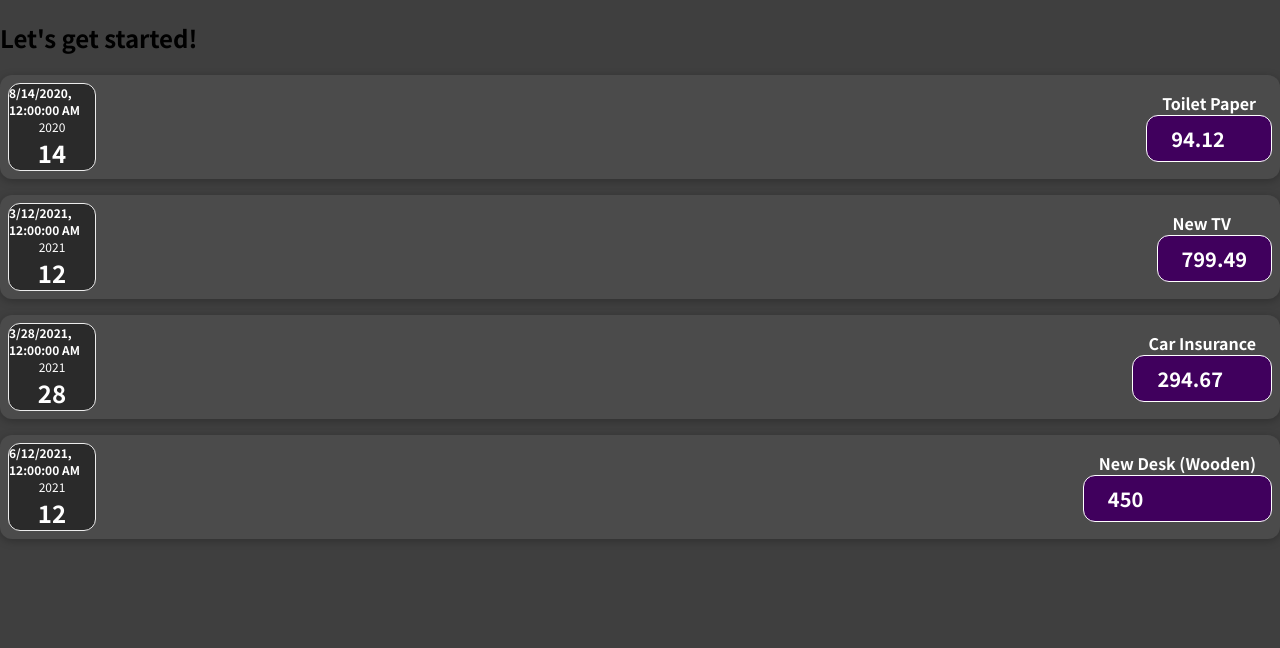
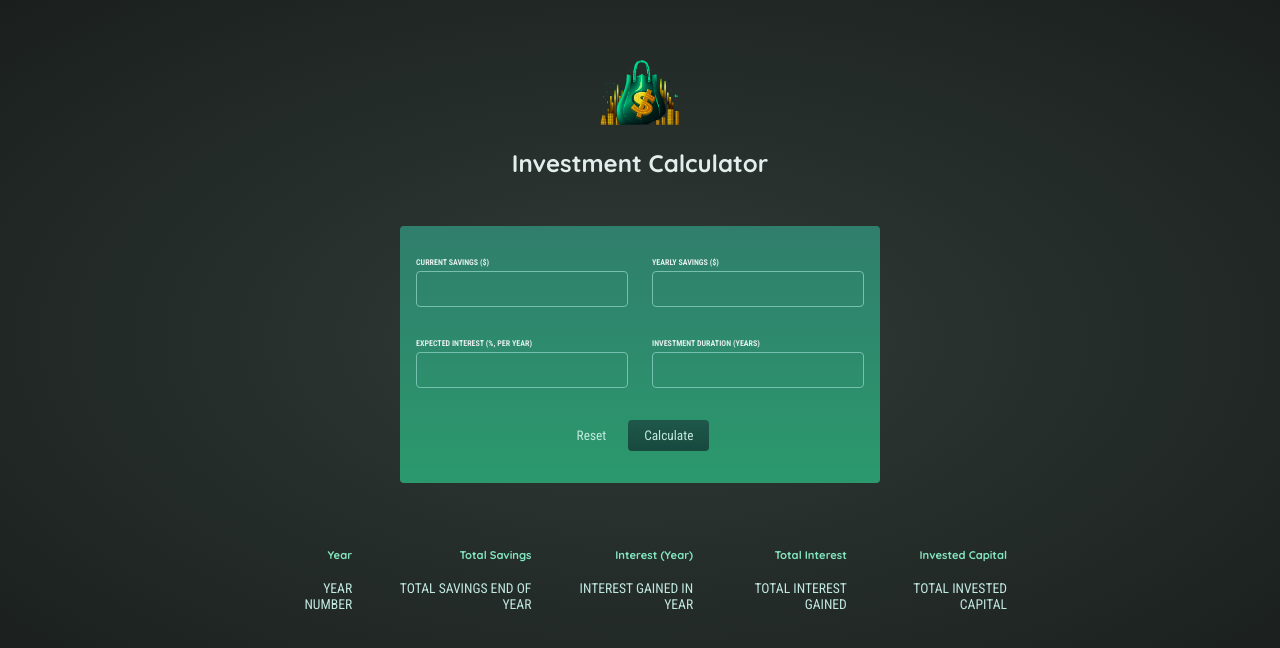
Before and after one commit to anastasia2295/React, a React (Create React App) app: page / in a window 1280 px wide. Shown: the top 648 px of the page. Built offline with nearby package versions, Linux system fonts and the light colour scheme.

Commit message:
Практика проект, разбивка на компоненты,
+добавление прослушивателей

```diff
--- a/src/App.js
+++ b/src/App.js
@@ -1,54 +1,42 @@
-import ExpenseItem from "./components/expenseItem";
+import Header from "./components/Header/Header";
+import ResultTable from "./components/ResultTable/ResultTable";
+import UserInput from "./components/UserInput/UserInput";
 
 function App() {
-  const expenses = [
-    {
-      id: 'e1',
-      title: 'Toilet Paper',
-      amount: 94.12,
-      date: new Date(2020, 7, 14),
-    },
-    { id: 'e2',
-    title: 'New TV',
-    amount: 799.49,
-    date: new Date(2021, 2, 12) },
-    {
-      id: 'e3',
-      title: 'Car Insurance',
-      amount: 294.67,
-      date: new Date(2021, 2, 28),
-    },
-    {
-      id: 'e4',
-      title: 'New Desk (Wooden)',
-      amount: 450,
-      date: new Date(2021, 5, 12),
-    },
-  ];
+  const calculateHandler = (userInput) => {
+    // Should be triggered when form is submitted
+    // You might not directly want to bind it to the submit event on the form though...
+
+    const yearlyData = []; // per-year results
+
+    let currentSavings = +userInput['current-savings']; // feel free to change the shape of this input object!
+    const yearlyContribution = +userInput['yearly-contribution']; // as mentioned: feel free to change the shape...
+    const expectedReturn = +userInput['expected-return'] / 100;
+    const duration = +userInput['duration'];
+
+    // The below code calculates yearly results (total savings, interest etc)
+    for (let i = 0; i < duration; i++) {
+      const yearlyInterest = currentSavings * expectedReturn;
+      currentSavings += yearlyInterest + yearlyContribution;
+      yearlyData.push({
+        // feel free to change the shape of the data pushed to the array!
+        year: i + 1,
+        yearlyInterest: yearlyInterest,
+        savingsEndOfYear: currentSavings,
+        yearlyContribution: yearlyContribution,
+      });
+    }
+
+    // do something with yearlyData ...
+  };
 
   return (
     <div>
-      <h2>Let's get started!</h2>
-      <ExpenseItem
-      title={expenses[0].title}
-      amount={expenses[0].amount}
-      date={expenses[0].date}
-      ></ExpenseItem>
-      <ExpenseItem
-      title={expenses[1].title}
-      amount={expenses[1].amount}
-      date={expenses[1].date}
-      ></ExpenseItem>
-      <ExpenseItem
-      title={expenses[2].title}
-      amount={expenses[2].amount}
-      date={expenses[2].date}
-      ></ExpenseItem>
-      <ExpenseItem
-      title={expenses[3].title}
-      amount={expenses[3].amount}
-      date={expenses[3].date}
-      ></ExpenseItem>
+      <Header/>
+
+      <UserInput/>
+
+      <ResultTable/>
     </div>
   );
 }
--- /dev/null
+++ b/src/components/Header/Header.js
@@ -0,0 +1,11 @@
+import logo from '../../assets/investment-calculator-logo.png';
+
+const Header = () => {
+return (
+    <header className="header">
+        <img src={logo} alt="logo" />
+        <h1>Investment Calculator</h1>
+      </header>
+)
+}
+export default Header
--- /dev/null
+++ b/src/components/ResultTable/ResultTable.js
@@ -0,0 +1,25 @@
+const ResultTable = () => {
+    return (
+        <table className="result">
+        <thead>
+          <tr>
+            <th>Year</th>
+            <th>Total Savings</th>
+            <th>Interest (Year)</th>
+            <th>Total Interest</th>
+            <th>Invested Capital</th>
+          </tr>
+        </thead>
+        <tbody>
+          <tr>
+            <td>YEAR NUMBER</td>
+            <td>TOTAL SAVINGS END OF YEAR</td>
+            <td>INTEREST GAINED IN YEAR</td>
+            <td>TOTAL INTEREST GAINED</td>
+            <td>TOTAL INVESTED CAPITAL</td>
+          </tr>
+        </tbody>
+      </table>
+    )
+}
+export default ResultTable
--- /dev/null
+++ b/src/components/UserInput/UserInput.js
@@ -0,0 +1,64 @@
+const UserInput = () => {
+    const submitHandler = (event) =>{
+        event.preventDefoult()
+    }
+
+    const resetHandler =() =>{
+
+    }
+
+    const inputChangeHandler = (input, value) =>{
+
+    }
+
+
+    return (
+<form onSubmit={submitHandler} className="form">
+        <div className="input-group">
+          <p>
+            <label htmlFor="current-savings">Current Savings ($)</label>
+            <input
+            onChange={(event) =>
+            inputChangeHandler("current-savings", event.target.value)}
+            type="number"
+            id="current-savings" />
+          </p>
+          <p>
+            <label htmlFor="yearly-contribution">Yearly Savings ($)</label>
+            <input
+            onChange={(event) =>
+            inputChangeHandler("yearly-contribution", event.target.value)}
+            type="number"
+            id="yearly-contribution" />
+          </p>
+        </div>
+        <div className="input-group">
+          <p>
+            <label htmlFor="expected-return">
+              Expected Interest (%, per year)
+            </label>
+            <input onChange={(event) =>
+            inputChangeHandler("expected-return", event.target.value)}
+            type="number"
+            id="expected-return" />
+          </p>
+          <p>
+            <label htmlFor="duration">Investment Duration (years)</label>
+            <input onChange={(event) =>
+            inputChangeHandler("duration", event.target.value)}
+            type="number"
+            id="duration" />
+          </p>
+        </div>
+        <p className="actions">
+          <button onClick={resetHandler} type="reset" className="buttonAlt">
+            Reset
+          </button>
+          <button type="submit" className="button">
+          Calculate
+          </button>
+        </p>
+      </form>
+    )
+}
+export default UserInput
--- a/src/index.css
+++ b/src/index.css
@@ -1,14 +1,118 @@
-@import url('https://fonts.googleapis.com/css2?family=Noto+Sans+JP:wght@400;700&display=swap');
+@import url('https://fonts.googleapis.com/css2?family=Quicksand:wght@400;700&family=Roboto+Condensed:wght@400;700&display=swap');
 
 * {
   box-sizing: border-box;
 }
 
-html {
-  font-family: 'Noto Sans JP', sans-serif;
+body {
+  margin: 0;
+  font-family: 'Quicksand', sans-serif;
+  -webkit-font-smoothing: antialiased;
+  -moz-osx-font-smoothing: grayscale;
+  /* background-color: #242a28; */
+  background: radial-gradient(#303b37, #1a1f1d);
+  color: #e1eeeb;
 }
 
-body {
-  margin: 0;
-  background-color: #3f3f3f;
+.header {
+  text-align: center;
+  margin: 3rem auto;
 }
+
+
+.header img {
+  width: 5rem;
+  height: 5rem;
+  object-fit: contain;
+  background-color: transparent;
+}
+
+.header h1 {
+  font-size: 1.5rem;
+}
+
+.form {
+  padding: 1rem;
+  max-width: 30rem;
+  margin: 2rem auto;
+  border-radius: 4px;
+  background: linear-gradient(180deg, #307e6c, #2b996d);
+}
+
+.input-group {
+  display: flex;
+  justify-content: space-evenly;
+  gap: 1.5rem;
+}
+
+.form label {
+  display: block;
+  margin-bottom: 0.25rem;
+  font-family: 'Roboto Condensed', sans-serif;
+  font-size: 0.5rem;
+  font-weight: bold;
+  text-transform: uppercase;
+}
+
+.form input {
+  width: 100%;
+  padding: 0.5rem;
+  border: 1px solid #76c0ae;
+  border-radius: 0.25rem;
+  background-color: transparent;
+  color: #c2e9e0;
+  font-size: 1rem;
+}
+
+.actions {
+  display: flex;
+  justify-content: center;
+  gap: 1rem;
+}
+
+.button {
+  padding: 0.5rem 1rem;
+  border: none;
+  border-radius: 0.25rem;
+  background: linear-gradient(180deg, #1f584b, #17493d);
+  color: #c2e9e0;
+  font-family: 'Roboto Condensed', sans-serif;
+  cursor: pointer;
+}
+
+.buttonAlt {
+  font-family: 'Roboto Condensed', sans-serif;
+  border: none;
+  background: transparent;
+  color: #c2e9e0;
+  cursor: pointer;
+}
+
+button:hover {
+  background: linear-gradient(180deg, #1b5346, #113c32);
+}
+
+.buttonAlt:hover {
+  background: transparent;
+  color: #91e1d0;
+}
+
+.result {
+  max-width: 50rem;
+  margin: 2rem auto;
+  padding: 1rem;
+  table-layout: fixed;
+  border-spacing: 1rem;
+  text-align: right;
+}
+
+.result thead {
+  font-size: 0.7rem;
+  color: #83e6c0;
+}
+
+.result tbody {
+  font-family: 'Roboto Condensed', sans-serif;
+  font-size: 0.85rem;
+  color: #c2e9e0;
+}
--- a/src/index.js
+++ b/src/index.js
@@ -1,7 +1,12 @@
+import React from 'react';
 import ReactDOM from 'react-dom/client';
 
 import './index.css';
 import App from './App';
 
 const root = ReactDOM.createRoot(document.getElementById('root'));
-root.render(<App />);
+root.render(
+  <React.StrictMode>
+    <App />
+  </React.StrictMode>
+);
```
Also changed, not shown: src/assets/investment-calculator-logo.png (added).
